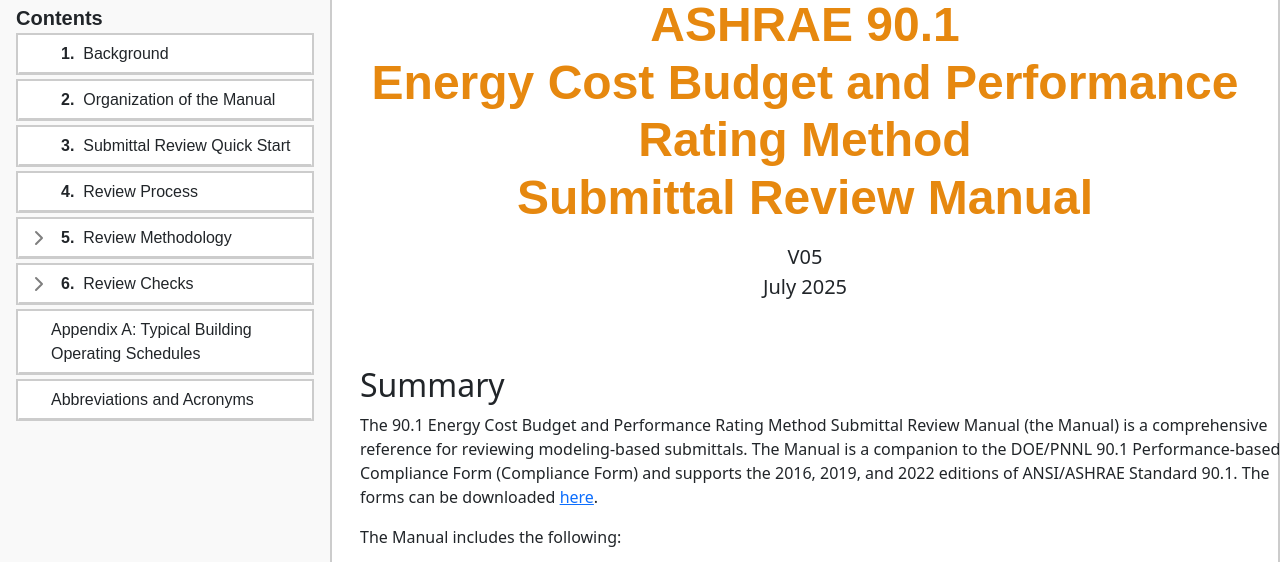
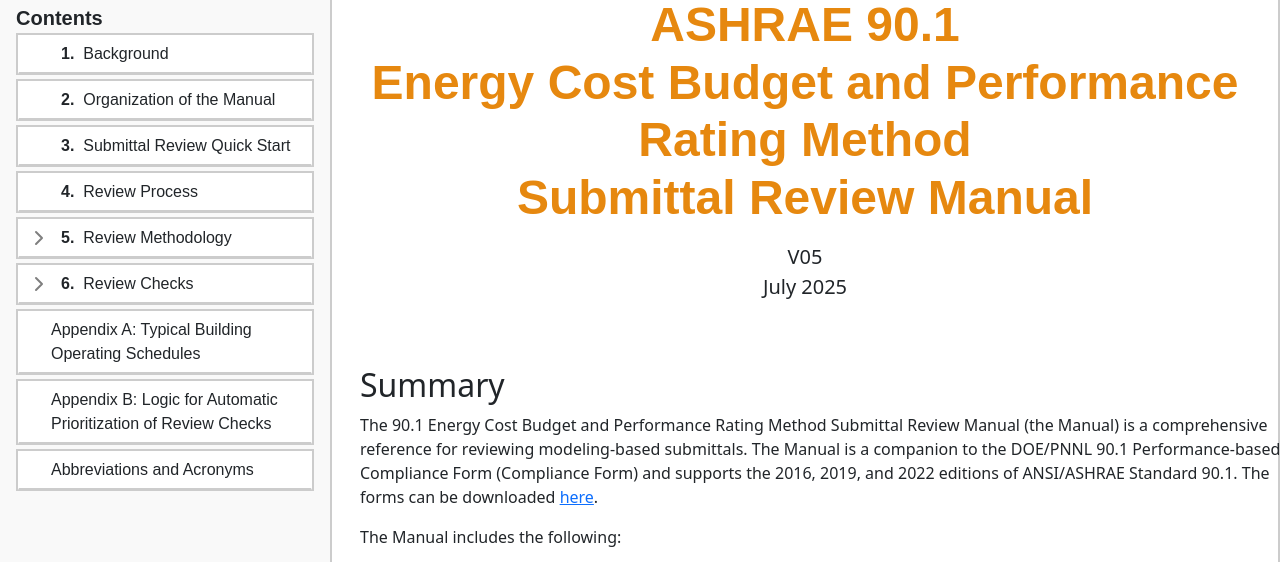
Before and after one commit to pnnl/90.1-PRM_ECB-ReviewManual, a plain HTML site: page index.html in a window 1280 px wide. Shown: the part 155-717 px from the top of the page. Drawn offline with nearby package versions, Linux system fonts and the light colour scheme.

Commit message:
Adding the link for Appendix B to the index page

```diff
--- a/index.html
+++ b/index.html
@@ -197,6 +197,11 @@
                 </a>
             </li>
             <li class="chapter mb-1">
+                <a href="content/appendixB_logic-for-automatic-prioritization.html" class="btn d-inline-flex justify-content-start rounded section-header">
+                    Appendix B: Logic for Automatic Prioritization of Review Checks
+                </a>
+            </li>
+            <li class="chapter mb-1">
                 <a href="content/abbreviations-and-acronyms.html" class="btn d-inline-flex justify-content-start rounded section-header">
                     Abbreviations and Acronyms
                 </a>
```
